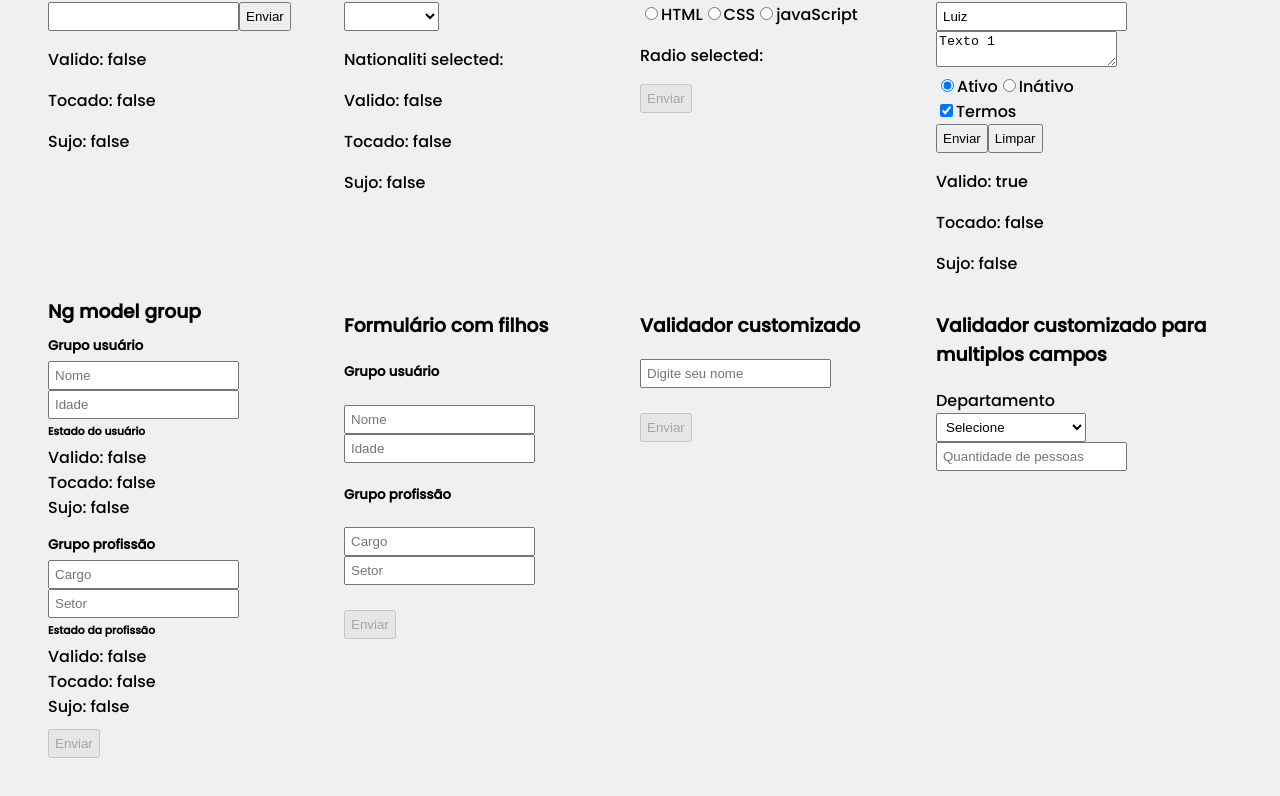
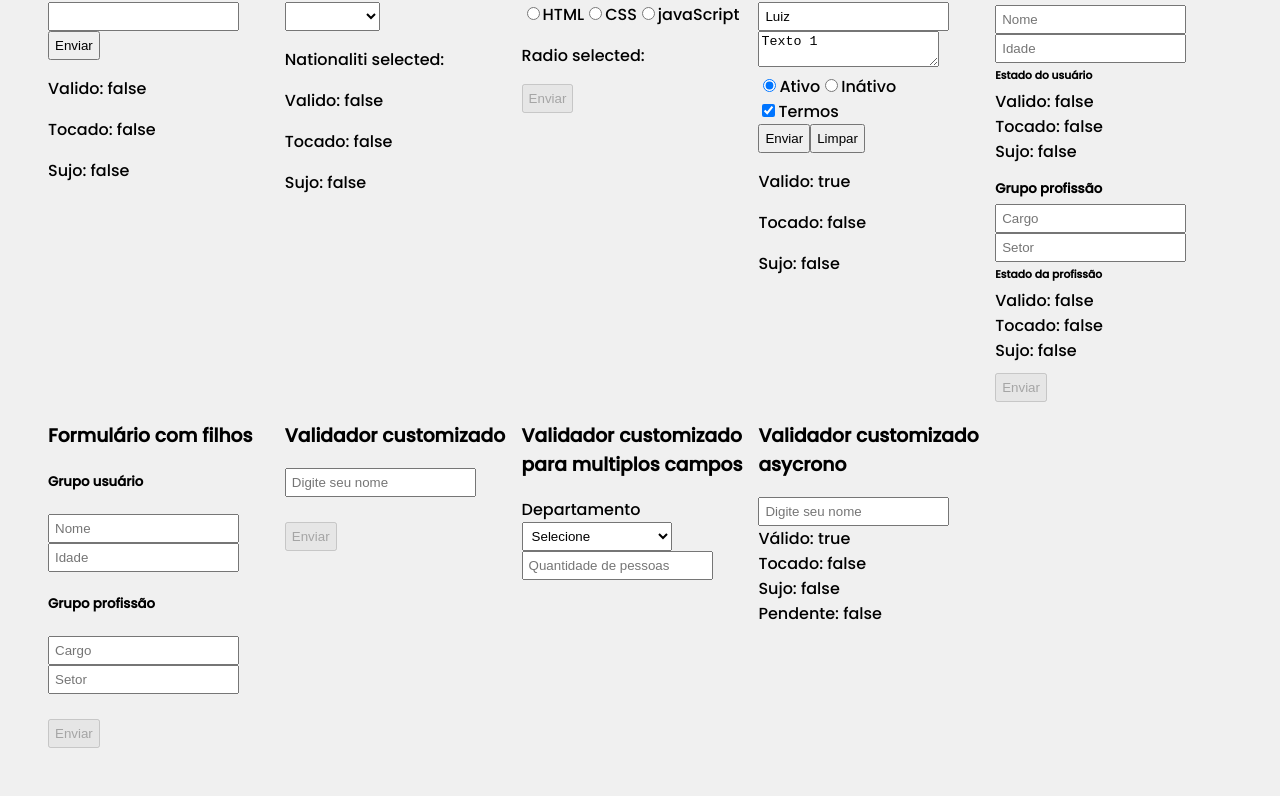
Before and after one commit to vieirabr19/angular-filtro-com-pipes, an Angular app: page / in a window 1280 px wide. Shown: the part 380-1176 px from the top of the page. Built offline with nearby package versions, Linux system fonts and the light colour scheme.

Commit message:
Validador assíncrono com chamada HTTP.

```diff
--- a/src/app/app.module.ts
+++ b/src/app/app.module.ts
@@ -23,6 +23,8 @@ import { CustomValidatorFormEx1Component } from './components/template-driven-fo
 import { InvalidTextValidatorDirective } from './components/template-driven-forms/custom-validators/ex1/directives/invalid-text-validator.directive';
 import { CustomValidatorFormEx2Component } from './components/template-driven-forms/custom-validators/ex2/custom-validator-form-ex2/custom-validator-form-ex2.component';
 import { DepartamentQuantityValidatorDirective } from './components/template-driven-forms/custom-validators/ex2/directives/departament-quantity-validator.directive';
+import { AsyncCustomValidatorComponent } from './components/template-driven-forms/custom-validators/asynchronous/async-custom-validator/async-custom-validator.component';
+import { UserNameValidatorFormDirective } from './components/template-driven-forms/custom-validators/asynchronous/directives/user-name-validator-form.directive';
 
 @NgModule({
   declarations: [
@@ -40,7 +42,9 @@ import { DepartamentQuantityValidatorDirective } from './components/template-dri
     CustomValidatorFormEx1Component,
     InvalidTextValidatorDirective,
     CustomValidatorFormEx2Component,
-    DepartamentQuantityValidatorDirective
+    DepartamentQuantityValidatorDirective,
+    AsyncCustomValidatorComponent,
+    UserNameValidatorFormDirective
   ],
   imports: [
     BrowserModule,
--- /dev/null
+++ b/src/app/components/template-driven-forms/custom-validators/asynchronous/async-custom-validator/async-custom-validator.component.html
@@ -0,0 +1,26 @@
+<h3>Validador customizado asycrono</h3>
+
+<form #meuForm="ngForm">
+    <input
+        type="text"
+        name="nome"
+        placeholder="Digite seu nome"
+        ngModel
+        #nomeControl="ngModel"
+        [ngModelOptions]="{ updateOn: 'blur' }"
+        appUserNameValidatorForm
+    >
+
+    <div *ngIf="nomeControl.dirty">
+        <span style="color: orange;" *ngIf="nomeControl.pending">Verifiando...</span>
+        <span style="color: green;" *ngIf="!nomeControl.pending && nomeControl.valid && !nomeControl.hasError('invalidUserName')">Usuário existente</span>
+        <span style="color: red;" *ngIf="!nomeControl.pending && nomeControl.invalid && nomeControl.hasError('invalidUserName')">Usuário inexistente</span>
+    </div>
+
+    <div>
+        Válido: {{ nomeControl.valid }}<br />
+        Tocado: {{ nomeControl.touched }}<br />
+        Sujo: {{ nomeControl.dirty }}<br />
+        Pendente: {{ nomeControl.pending }}
+    </div>
+</form>
--- /dev/null
+++ b/src/app/components/template-driven-forms/custom-validators/asynchronous/directives/user-name-validator-form.directive.ts
@@ -0,0 +1,39 @@
+import { Directive, forwardRef } from '@angular/core';
+import { AbstractControl, AsyncValidator, NG_ASYNC_VALIDATORS, ValidationErrors } from '@angular/forms';
+import { delay, map, Observable, of } from 'rxjs';
+
+import { operationService } from 'src/app/services/operations.service';
+
+@Directive({
+  selector: '[appUserNameValidatorForm]',
+  providers: [
+    {
+      provide: NG_ASYNC_VALIDATORS,
+      useExisting: forwardRef(() => UserNameValidatorFormDirective),
+      multi: true,
+    },
+  ],
+})
+export class UserNameValidatorFormDirective implements AsyncValidator {
+
+  constructor(
+    private readonly _operationsService: operationService
+  ){}
+
+  validate(control: AbstractControl): Promise<ValidationErrors | null> | Observable<ValidationErrors | null> {
+
+    if(!control.dirty) return of(null);
+
+    return this._operationsService.getUsers().pipe(
+      delay(3000),
+      map(users => {
+        const existing = users.find(user => user.name === control.value);
+
+        if(existing) return null;
+
+        return { invalidUserName: true }
+      })
+    );
+  }
+
+}
--- a/src/app/components/template-driven-forms/template-driven-forms.component.html
+++ b/src/app/components/template-driven-forms/template-driven-forms.component.html
@@ -7,4 +7,5 @@
     <app-form-main />
     <app-custom-validator-form-ex1 />
     <app-custom-validator-form-ex2 />
+    <app-async-custom-validator />
 </div>
--- a/src/app/components/template-driven-forms/template-driven-forms.component.scss
+++ b/src/app/components/template-driven-forms/template-driven-forms.component.scss
@@ -1,4 +1,4 @@
 .template-driven-forms{
     display: grid;
-    grid-template-columns: repeat(4, 1fr);
+    grid-template-columns: repeat(5, 1fr);
 }
--- a/src/app/services/operations.service.ts
+++ b/src/app/services/operations.service.ts
@@ -3,14 +3,21 @@ import { Observable, of } from "rxjs";
 
 import { OperationsListResponse } from "../types/operations.type";
 import { OperationsListResponseMock } from "../mocks/operations-list-response.mock";
+import { HttpClient } from "@angular/common/http";
 
 @Injectable({
     providedIn: 'root'
 })
 export class operationService {
 
+    constructor(private readonly _http: HttpClient){}
+
     getOperations(): Observable<OperationsListResponse> {
         return of(OperationsListResponseMock);
     }
 
+    getUsers(): Observable<{name: string}[]>{
+        return this._http.get<{name: string}[]>('https://jsonplaceholder.typicode.com/users');
+    }
+
 }
```
Also changed, not shown: src/app/components/template-driven-forms/custom-validators/asynchronous/async-custom-validator/async-custom-validator.component.ts (added, +10 -0 lines), src/app/components/template-driven-forms/custom-validators/asynchronous/async-custom-validator/async-custom-validator.component.scss (added), 1 other file (tests, documents, lock files or other folders).
